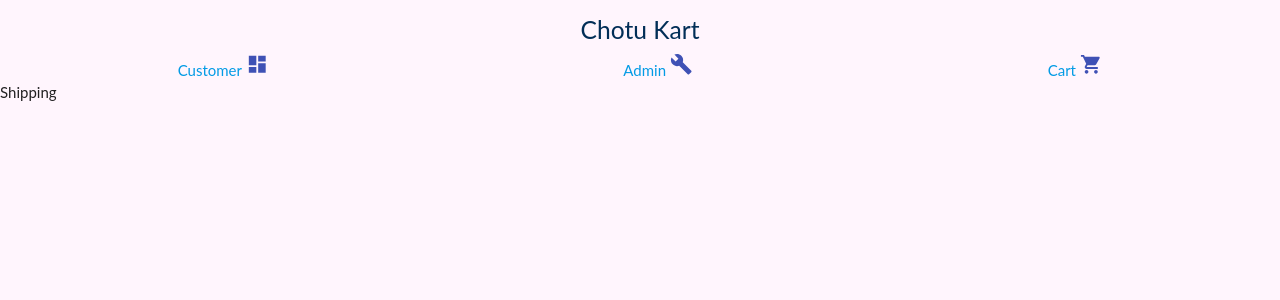
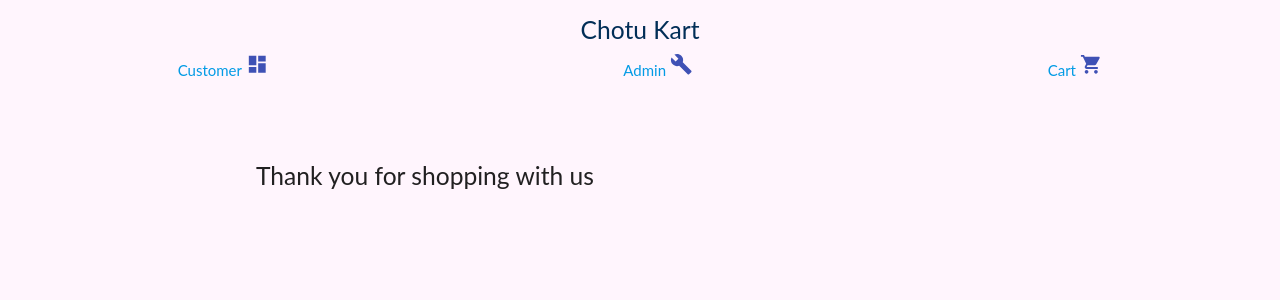
Before and after one commit to poornesh-pH/chotu-kart-react, a React (Create React App) app: page /shipping in a window 1280 px wide. Shown: the top 300 px of the page. Built offline with nearby package versions, Linux system fonts and the light colour scheme.

Commit message:
1 file modified

```diff
--- a/src/Components/Shipping.js
+++ b/src/Components/Shipping.js
@@ -1,4 +1,8 @@
 import React from 'react';
 
-const Shipping = () => <div>Shipping</div>;
+const Shipping = () => (
+  <div className="container">
+    <h5>Thank you for shopping with us</h5>
+  </div>
+);
 export default Shipping;
```
